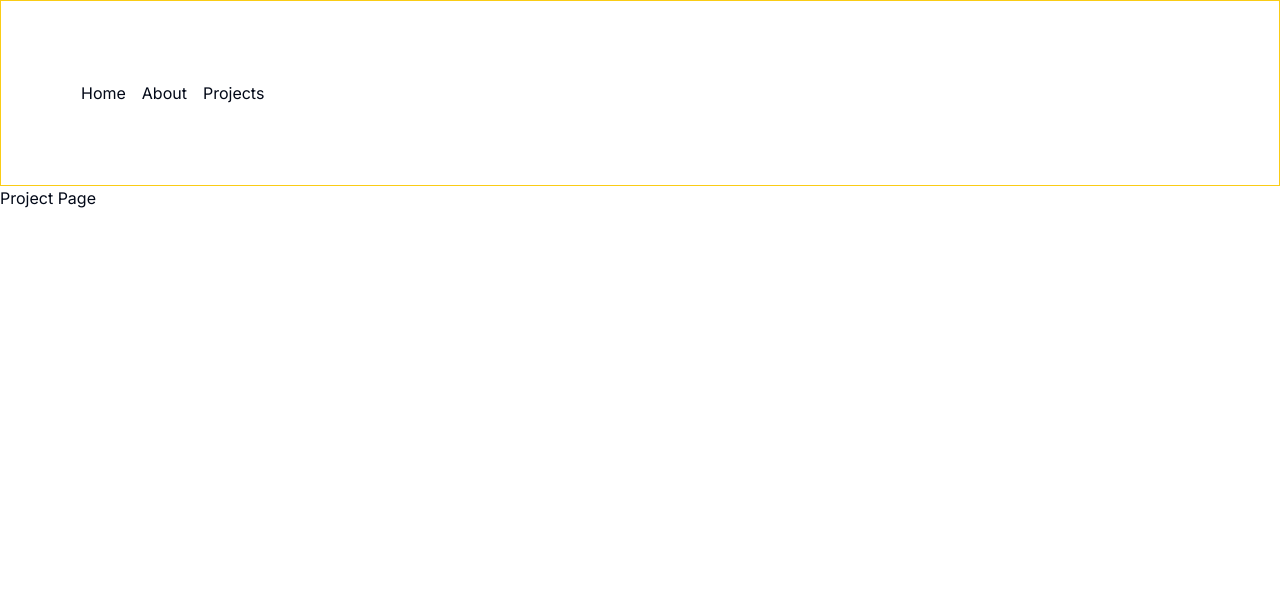
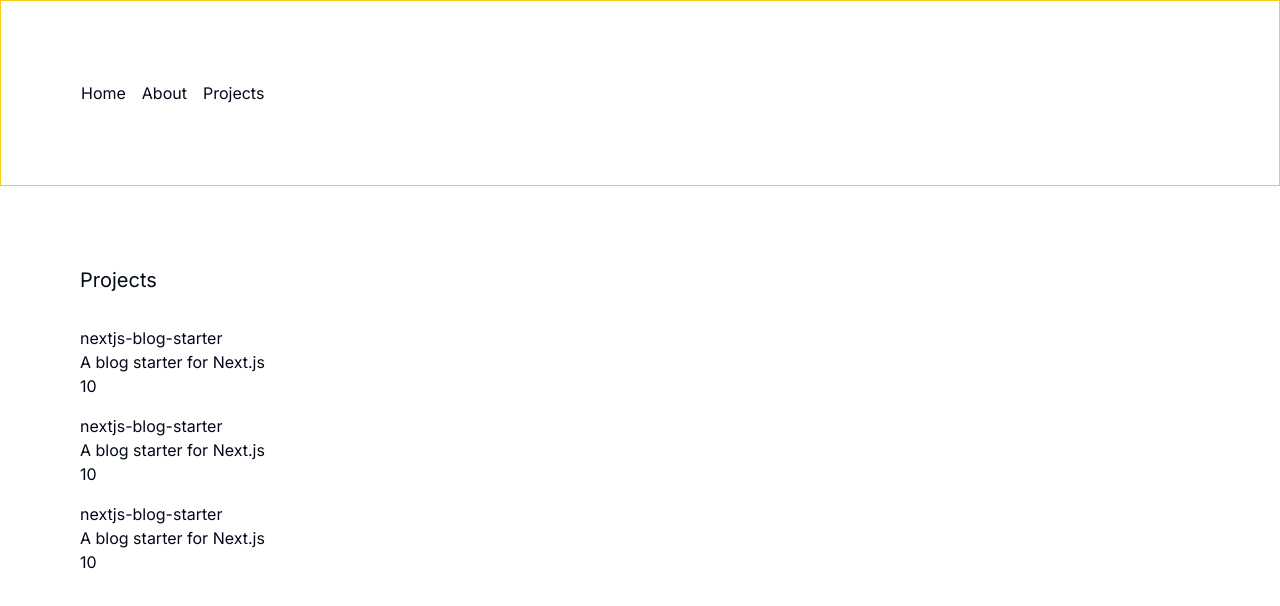
Before and after one commit to ivlie1495/blog-apps, a Next.js app: page /about/projects in a window 1280 px wide. Shown: the top 606 px of the page. Built offline with nearby package versions, Linux system fonts and the light colour scheme; data requests are answered from the project's data file.

Commit message:
fetch data

```diff
--- a/app/about/projects/page.tsx
+++ b/app/about/projects/page.tsx
@@ -1,5 +1,24 @@
-const Page = () => {
-	return <div>Project Page</div>
+const getData = async () => {
+	return (await fetch('http://localhost:3001/repos')).json()
+}
+
+const Page = async () => {
+	const data = await getData()
+
+	return (
+		<div className="p-20">
+			<h1 className="mb-8 text-xl">Projects</h1>
+			<ul>
+				{data.map((repo: any) => (
+					<li key={repo.id} className="mb-4">
+						<div>{repo.title}</div>
+						<div>{repo.description}</div>
+						<div>{repo.stargazers_count}</div>
+					</li>
+				))}
+			</ul>
+		</div>
+	)
 }
 
 export default Page
--- /dev/null
+++ b/db.json
@@ -0,0 +1,22 @@
+{
+	"repos": [
+		{
+			"id": 1,
+			"title": "nextjs-blog-starter",
+			"description": "A blog starter for Next.js",
+			"stargazers_count": 10
+		},
+		{
+			"id": 2,
+			"title": "nextjs-blog-starter",
+			"description": "A blog starter for Next.js",
+			"stargazers_count": 10
+		},
+		{
+			"id": 3,
+			"title": "nextjs-blog-starter",
+			"description": "A blog starter for Next.js",
+			"stargazers_count": 10
+		}
+	]
+}
--- a/package.json
+++ b/package.json
@@ -6,7 +6,8 @@
 		"dev": "next dev",
 		"build": "next build",
 		"start": "next start",
-		"lint": "next lint"
+		"lint": "next lint",
+		"json-server": "json-server --watch db.json --port 3001"
 	},
 	"dependencies": {
 		"@hookform/resolvers": "^3.9.0",
@@ -29,6 +30,7 @@
 		"@types/react-dom": "^18",
 		"eslint": "^8",
 		"eslint-config-next": "14.2.5",
+		"json-server": "^1.0.0-beta.1",
 		"postcss": "^8",
 		"prettier-plugin-tailwindcss": "^0.6.5",
 		"tailwindcss": "^3.4.1",
```
Also changed, not shown: 1 other file (tests, documents, lock files or other folders).
